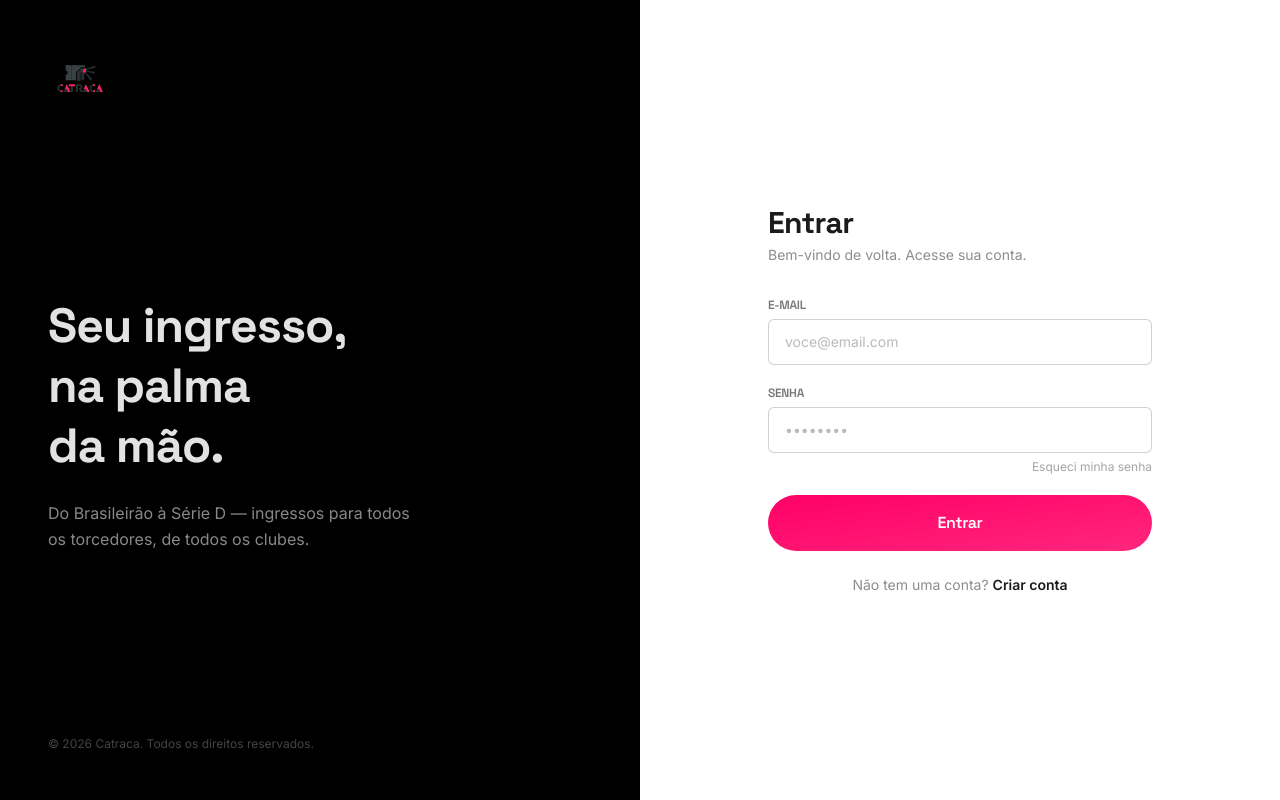
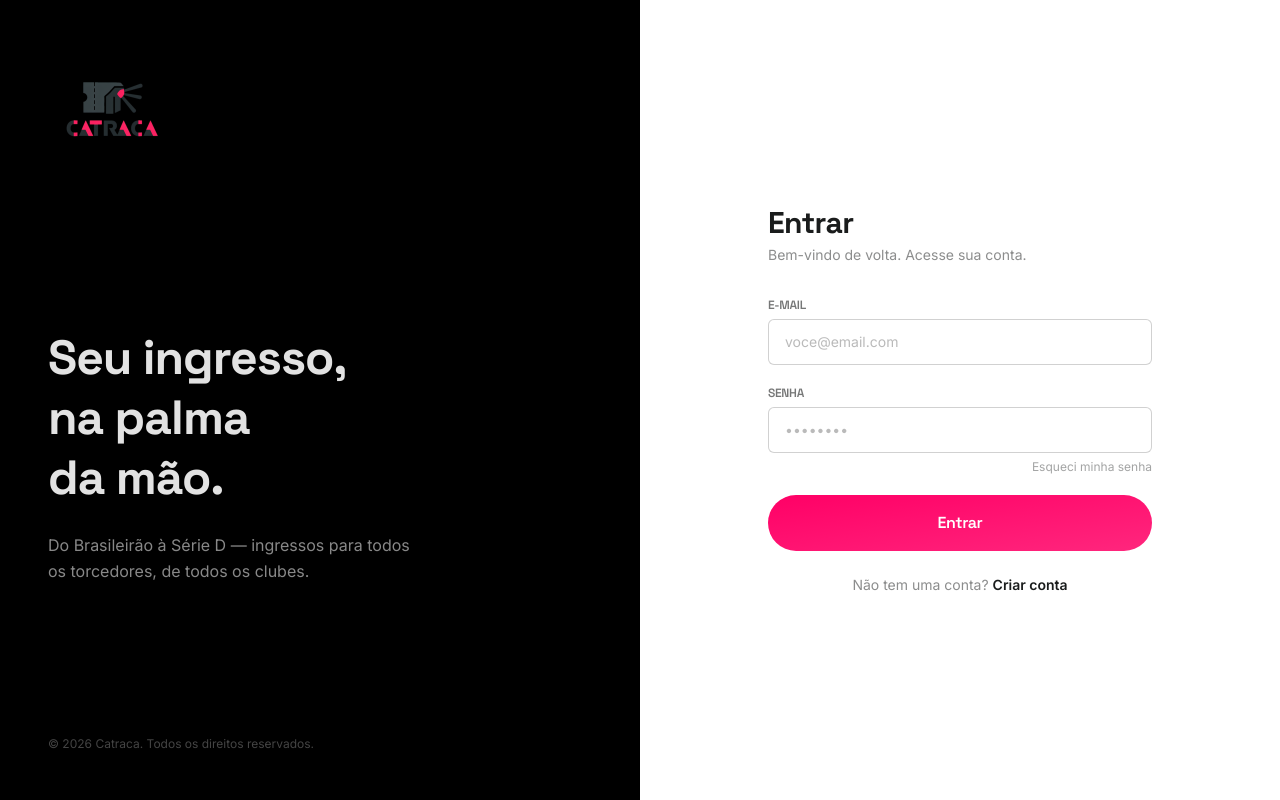
Before and after one commit to MarcosSmeets/catraca, a Next.js app in the folder frontend/: page /login in a window 1280 px wide. Built offline with nearby package versions, Linux system fonts and the light colour scheme; no server answers.

Commit message:
feat(frontend): increase wordmark and lockup logo sizes
Raise default wordmark to h-12 with wider max width; lockup to max-h-32 for
auth branding panels. Remove redundant max-h-16 overrides on login pages.
Relax admin mobile header logo constraints to match.

Made-with: Cursor

```diff
--- a/frontend/src/app/admin/(panel)/layout.tsx
+++ b/frontend/src/app/admin/(panel)/layout.tsx
@@ -39,7 +39,7 @@ export default function AdminLayout({ children }: { children: React.ReactNode })
       {/* Mobile top bar */}
       <header className="lg:hidden flex items-center justify-between px-4 h-14 bg-surface-low border-b border-outline-variant shrink-0">
         <Link href="/" className="flex items-center group">
-          <Logo variant="wordmark" className="h-7 max-w-[160px] group-hover:opacity-90 transition-opacity duration-150" />
+          <Logo variant="wordmark" className="max-h-10 max-w-[min(100%,260px)] group-hover:opacity-90 transition-opacity duration-150" />
         </Link>
         <button
           onClick={() => setSidebarOpen((v) => !v)}
--- a/frontend/src/app/admin/login/page.tsx
+++ b/frontend/src/app/admin/login/page.tsx
@@ -54,7 +54,7 @@ export default function AdminLoginPage() {
       {/* Left panel */}
       <div className="hidden lg:flex lg:w-1/2 bg-primary flex-col justify-between p-12">
         <Link href="/" className="flex items-center group">
-          <Logo variant="lockup" className="max-h-16 w-auto group-hover:opacity-90 transition-opacity duration-150" />
+          <Logo variant="lockup" className="group-hover:opacity-90 transition-opacity duration-150" />
         </Link>
         <div>
           <h1 className="font-display font-black text-5xl text-on-primary tracking-tight leading-tight mb-6">
--- a/frontend/src/app/cadastro/page.tsx
+++ b/frontend/src/app/cadastro/page.tsx
@@ -95,7 +95,7 @@ export default function CadastroPage() {
       {/* Left panel — branding */}
       <div className="hidden lg:flex lg:w-1/2 bg-primary flex-col justify-between p-12">
         <Link href="/" className="flex items-center group">
-          <Logo variant="lockup" className="max-h-16 w-auto group-hover:opacity-90 transition-opacity duration-150" />
+          <Logo variant="lockup" className="group-hover:opacity-90 transition-opacity duration-150" />
         </Link>
 
         <div>
--- a/frontend/src/app/login/page.tsx
+++ b/frontend/src/app/login/page.tsx
@@ -55,7 +55,7 @@ export default function LoginPage() {
       {/* Left panel — branding */}
       <div className="hidden lg:flex lg:w-1/2 bg-primary flex-col justify-between p-12">
         <Link href="/" className="flex items-center group">
-          <Logo variant="lockup" className="max-h-16 w-auto group-hover:opacity-90 transition-opacity duration-150" />
+          <Logo variant="lockup" className="group-hover:opacity-90 transition-opacity duration-150" />
         </Link>
 
         <div>
--- a/frontend/src/components/brand/Logo.tsx
+++ b/frontend/src/components/brand/Logo.tsx
@@ -12,9 +12,9 @@ const SOURCES: Record<
 };
 
 const SIZE_CLASSES: Record<LogoVariant, string> = {
-  wordmark: "h-8 w-auto max-w-[200px]",
-  lockup: "h-auto max-h-16 w-auto max-w-[min(100%,280px)]",
-  mark: "h-9 w-9 shrink-0",
+  wordmark: "h-12 w-auto max-w-[min(100%,320px)]",
+  lockup: "h-auto max-h-32 w-auto max-w-[min(100%,360px)]",
+  mark: "h-10 w-10 shrink-0",
 };
 
 export default function Logo({
```
